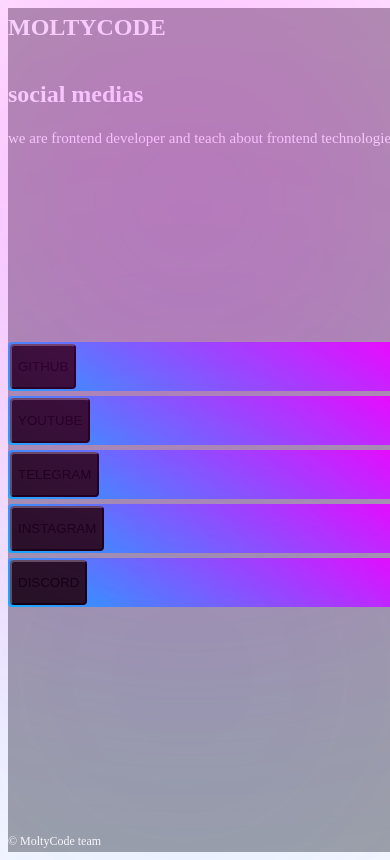
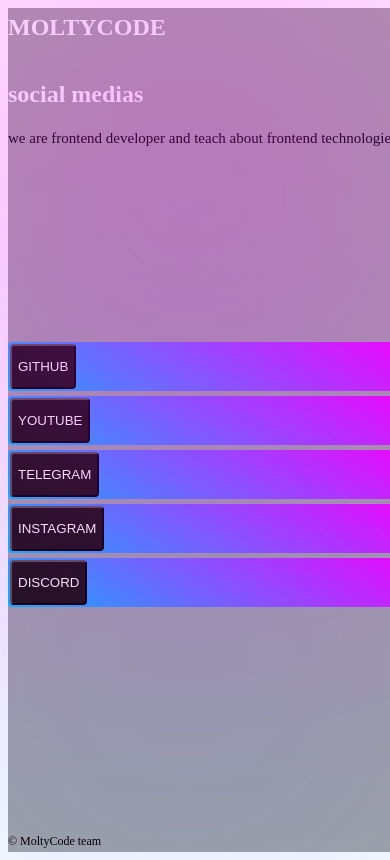
Before and after one commit to aliturkamanjs/landing-page, a React (Create React App) app: page / in a window 390 px wide. Shown: the top 860 px of the page. Built offline with nearby package versions, Linux system fonts and the light colour scheme; the HTML template or start-up script is replaced by a standard one.

Commit message:
full responsive and add animate

```diff
--- a/src/App.tsx
+++ b/src/App.tsx
@@ -40,7 +40,6 @@
           flex={1}
           flexDir="column"
           style={{ backdropFilter: "blur(20px)" }}
-          color="#f8fafd"
           justifyContent="space-between"
         >
           <div className="blur-left"></div>
@@ -56,10 +55,11 @@
               mt="6"
               fontFamily="Aquire"
               fontSize={["sm", "md", "md", "md", "md"]}
+              color="#f8fafd"
             >
               MOLTYCODE
             </Heading>
-            <Heading fontFamily="Aquire" mt="20" size="2xl">
+            <Heading color="#f8fafd" fontFamily="Aquire" mt="20" size="2xl">
               social medias
             </Heading>
             <Text
--- a/src/components/buttonComponent.tsx
+++ b/src/components/buttonComponent.tsx
@@ -24,6 +24,7 @@
           rounded="4"
           w="full"
           bg="#131313"
+            color="#f8fafd"
           _hover={{}}
           zIndex="10"
         >
```
